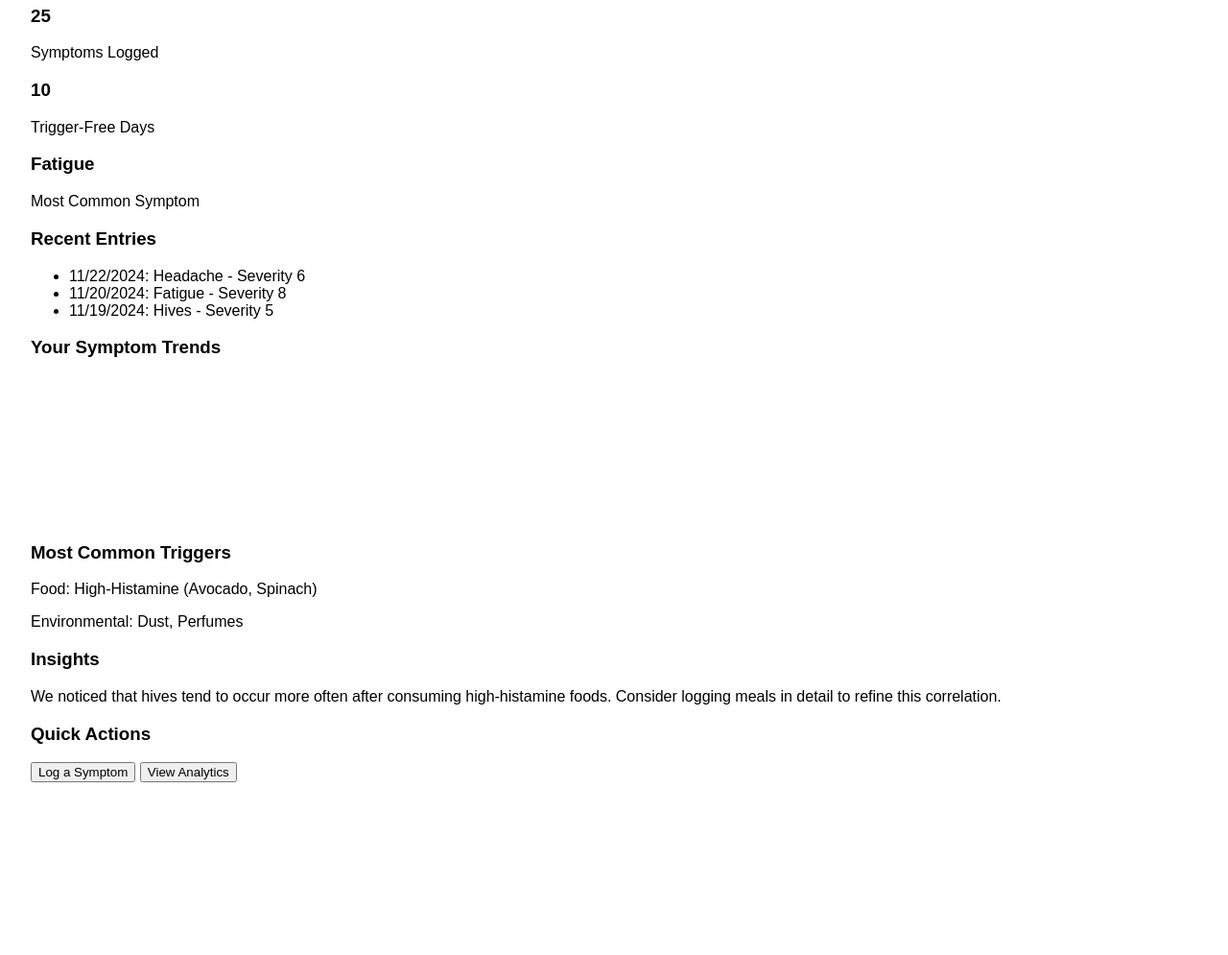
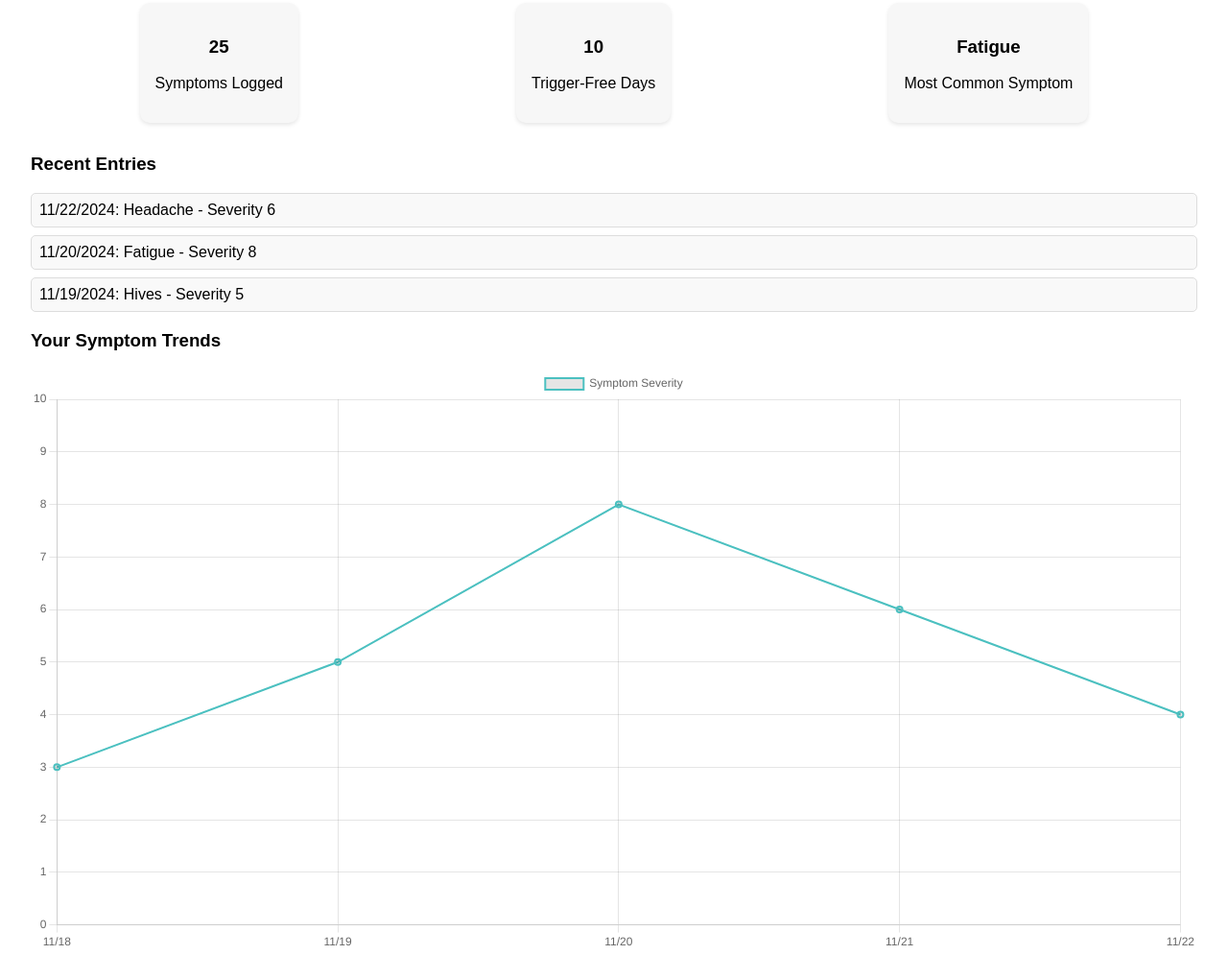
Before and after one commit to brettsm/mcas-monitor, a website built with webpack: page src/template.html in a window 1280 px wide. Shown: the part 183-1178 px from the top of the page at 96% size. Before the commit the page ends 1030 px from the top, so only its background shows below. Built offline with nearby package versions, Linux system fonts and the light colour scheme.

Commit message:
Add chart functionality to dashboard

```diff
--- a/package.json
+++ b/package.json
@@ -14,5 +14,8 @@
     "webpack": "^5.96.1",
     "webpack-cli": "^5.1.4",
     "webpack-dev-server": "^5.1.0"
+  },
+  "dependencies": {
+    "chart.js": "^4.4.6"
   }
 }
--- a/src/index.js
+++ b/src/index.js
@@ -1,4 +1,17 @@
 import './style.css';
+import {
+    Chart,
+    LineController,
+    LineElement,
+    PointElement,
+    LinearScale,
+    CategoryScale,
+    Title,
+    Tooltip,
+    Legend
+} from 'chart.js';
+
+Chart.register(LineController, LineElement, PointElement, LinearScale, CategoryScale, Title, Tooltip, Legend);
 
 const sections = {
     dashboard: `
@@ -71,6 +84,35 @@ function loadContent(section) {
         setTimeout(() => {
             contentDiv.innerHTML = sections[section];
             contentDiv.classList.add('loaded'); // Fade-in transition
+
+            // Initialize the chart if the dashboard is loaded
+            if (section === 'dashboard') {
+                const canvas = document.getElementById('symptom-trends-chart');
+                if (canvas) {
+                    const ctx = canvas.getContext('2d');
+                    new Chart(ctx, {
+                        type: 'line',
+                        data: {
+                            labels: ['11/18', '11/19', '11/20', '11/21', '11/22'], // Dates
+                            datasets: [{
+                                label: 'Symptom Severity',
+                                data: [3, 5, 8, 6, 4], // Example symptom severity data
+                                borderColor: 'rgba(75, 192, 192, 1)',
+                                borderWidth: 2,
+                                fill: false
+                            }]
+                        },
+                        options: {
+                            scales: {
+                                y: {
+                                    beginAtZero: true,
+                                    max: 10 // Scale from 0 to 10
+                                }
+                            }
+                        }
+                    });
+                }
+            }
         }, 300);
     }
 }
--- a/src/style.css
+++ b/src/style.css
@@ -42,3 +42,49 @@ body {
 #content.loaded {
     opacity: 1;
 }
+
+.dashboard {
+    padding: 2rem;
+}
+
+.quick-stats {
+    display: flex;
+    justify-content: space-around;
+    margin-bottom: 2rem;
+}
+
+.stat-item {
+    text-align: center;
+    background-color: #f7f7f7;
+    padding: 1rem;
+    border-radius: 10px;
+    box-shadow: 0 2px 4px rgba(0, 0, 0, 0.1);
+}
+
+.recent-entries {
+    list-style: none;
+    padding: 0;
+    margin: 1rem 0;
+}
+
+.recent-entries li {
+    margin: 0.5rem 0;
+    padding: 0.5rem;
+    background: #f9f9f9;
+    border: 1px solid #ddd;
+    border-radius: 5px;
+}
+
+button {
+    margin: 0.5rem;
+    padding: 0.5rem 1rem;
+    background-color: #2a3d45;
+    color: white;
+    border: none;
+    border-radius: 5px;
+    cursor: pointer;
+}
+
+button:hover {
+    background-color: #ffc107;
+}
```
Also changed, not shown: 1 other file.
